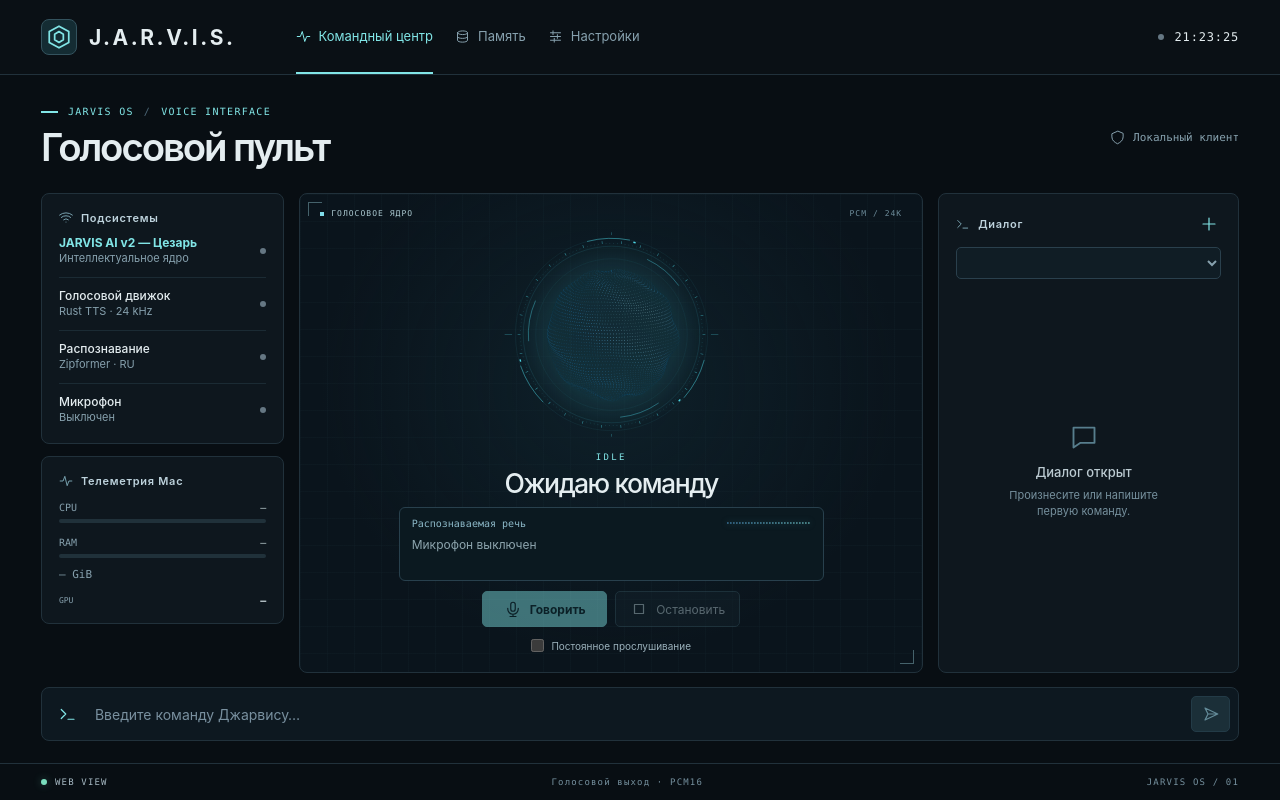
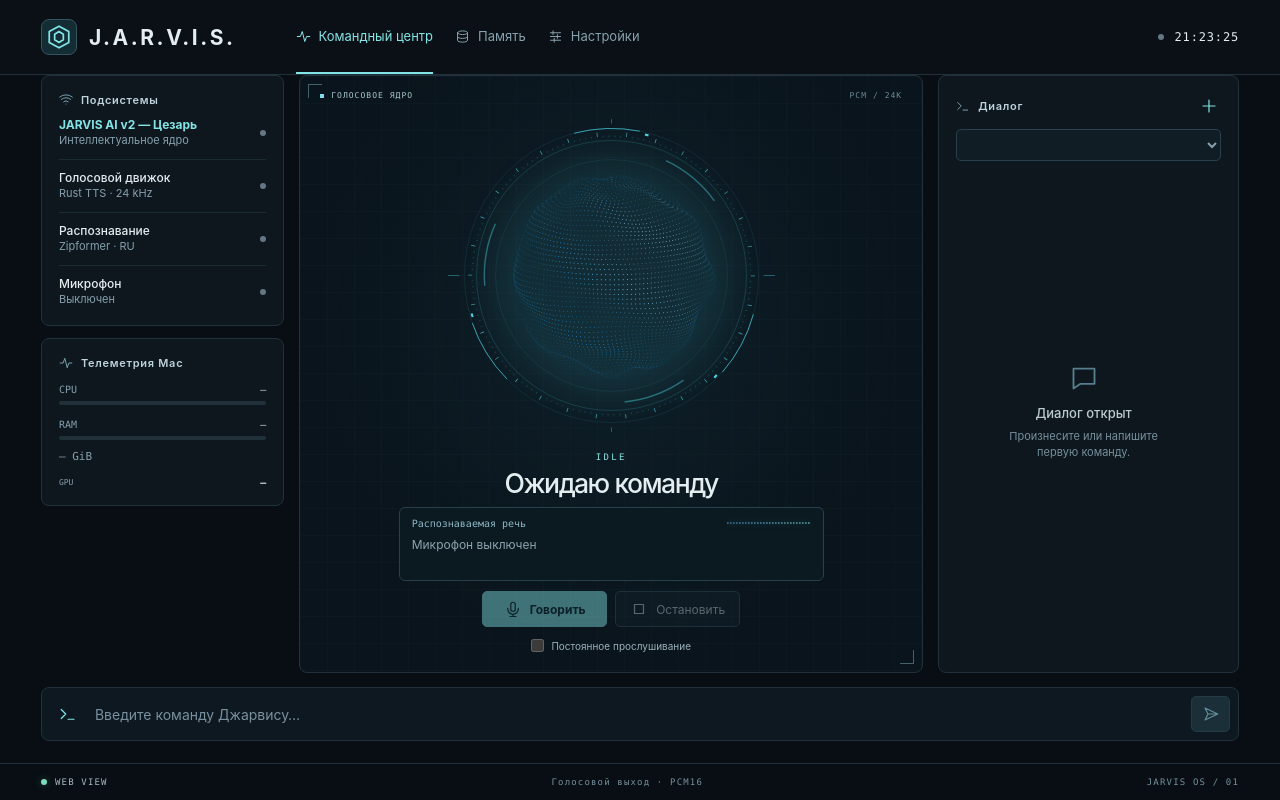
Before and after one commit to yuliitezarygml/jarvis, a Next.js app: page / in a window 1280 px wide. Built offline with nearby package versions, Linux system fonts and the light colour scheme.

Commit message:
feat: enhance HUD layout for improved accessibility and clarity

```diff
--- a/src/components/hud.tsx
+++ b/src/components/hud.tsx
@@ -493,24 +493,22 @@ export default function Hud() {
           <Clock />
         </div>
       </header>
-      <main>
+      <main aria-label={titles[page]}>
+        {page !== "center" && (
           <div className="pageTitle">
             <div>
               <small className="kicker">
                 <i /> JARVIS OS <span>/</span>{" "}
-              {page === "center"
-                ? "VOICE INTERFACE"
-                : page === "memory"
-                  ? "MEMORY"
-                  : "CONFIGURATION"}
+                {page === "memory" ? "MEMORY" : "CONFIGURATION"}
               </small>
-            <h1>{page === "center" ? "Голосовой пульт" : titles[page]}</h1>
+              <h1>{titles[page]}</h1>
             </div>
             <div className="host">
               <Icon name="shield" size={15} />
               {c.stats?.host || "Локальный клиент"}
             </div>
           </div>
+        )}
         {c.error && (
           <div role="alert" className="alert">
             <span>{c.error}</span>
```
Also changed, not shown: 1 other file (tests, documents, lock files or other folders). Lines whose indentation alone changed are shown as unchanged.
